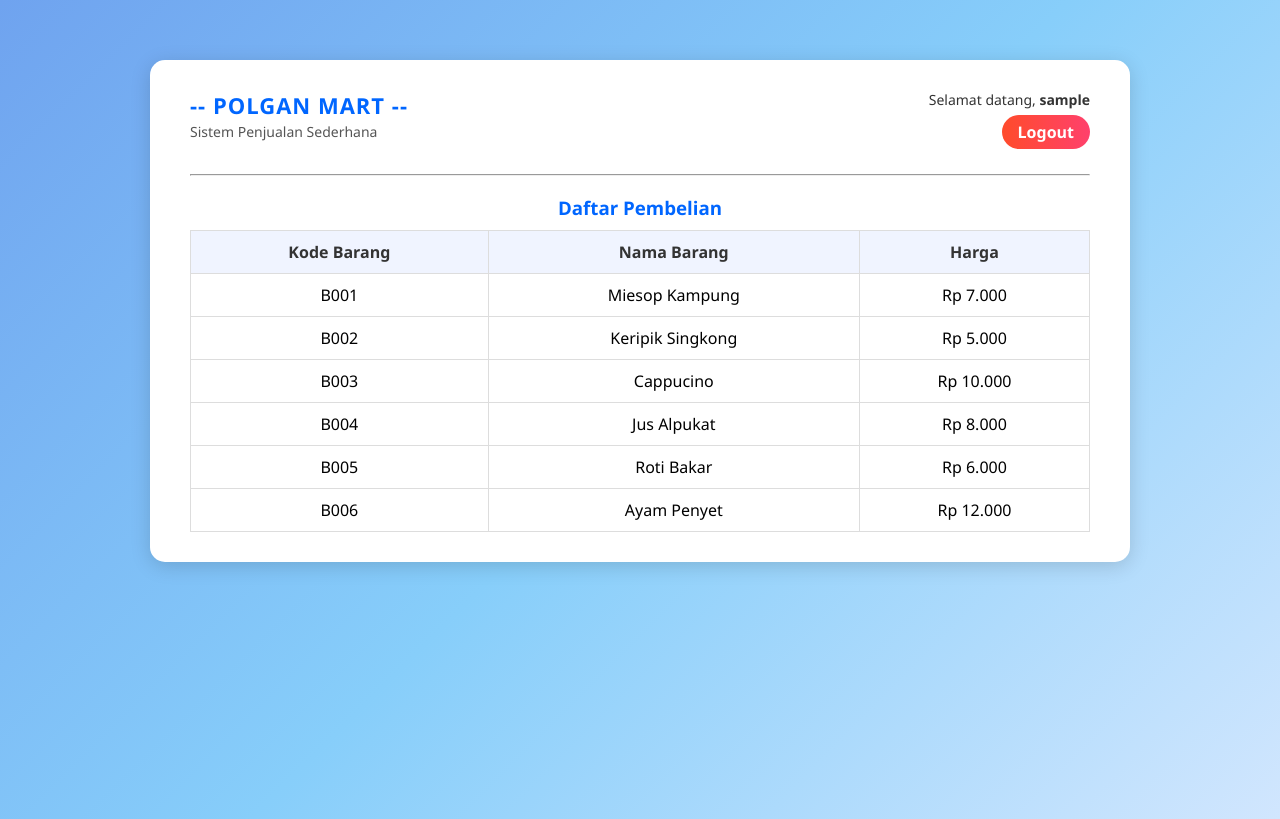
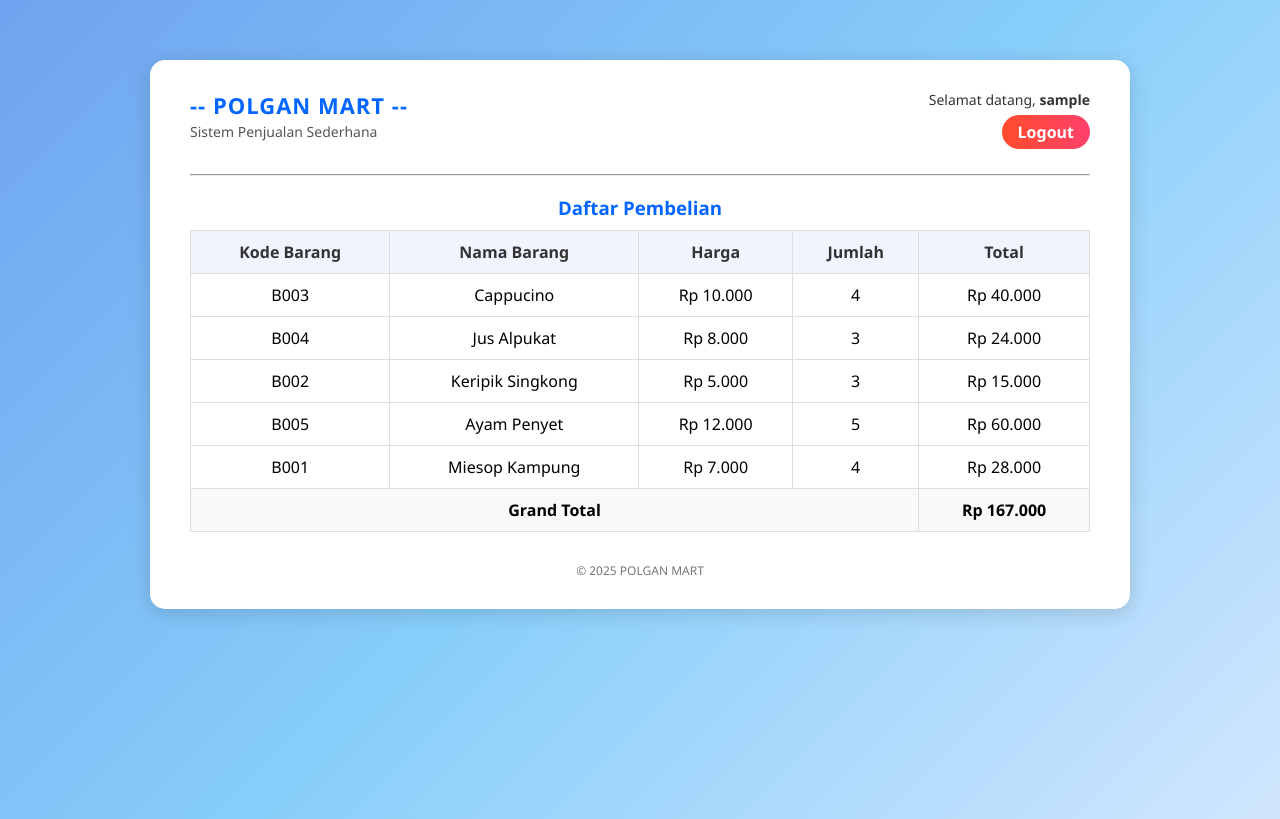
Before and after one commit to kyytink/UTSWEB1_DICKYRIFANDI, a PHP site: page /dashboard.php in a window 1280 px wide. Shown: the top 819 px of the page. Run offline with PHP 8.4, Linux system fonts and the light colour scheme; the visitor is signed in with stand-in values (Sample User, id 1).

Commit message:
Dashboard Penjualan

```diff
--- a/dashboard.php
+++ b/dashboard.php
@@ -8,11 +8,20 @@ if (!isset($_SESSION['username'])) {
 }
 
 // =============================
-// DATA PRODUK (Commit 5)
+// DATA PRODUK (Commit 6 - Menu + Jumlah Acak)
 // =============================
-$kode_barang = ["B001", "B002", "B003", "B004", "B005", "B006"];
-$nama_barang = ["Miesop Kampung", "Keripik Singkong", "Cappucino", "Jus Alpukat", "Roti Bakar", "Ayam Penyet"];
-$harga_barang = [7000, 5000, 10000, 8000, 6000, 12000];
+$produk = [
+    ["kode" => "B001", "nama" => "Miesop Kampung", "harga" => 7000],
+    ["kode" => "B002", "nama" => "Keripik Singkong", "harga" => 5000],
+    ["kode" => "B003", "nama" => "Cappucino", "harga" => 10000],
+    ["kode" => "B004", "nama" => "Jus Alpukat", "harga" => 8000],
+    ["kode" => "B005", "nama" => "Ayam Penyet", "harga" => 12000],
+];
+
+// Acak urutan menu setiap refresh
+shuffle($produk);
+
+$grandtotal = 0;
 ?>
 <!DOCTYPE html>
 <html lang="id">
@@ -36,7 +45,6 @@ $harga_barang = [7000, 5000, 10000, 8000, 6000, 12000];
             padding: 30px 40px;
         }
 
-        /* ====== HEADER FLEX ====== */
         .header {
             display: flex;
             justify-content: space-between;
@@ -44,7 +52,6 @@ $harga_barang = [7000, 5000, 10000, 8000, 6000, 12000];
             margin-bottom: 25px;
         }
         .judul {
-            text-align: left;
             color: #0066ff;
         }
         .judul h2 {
@@ -53,7 +60,7 @@ $harga_barang = [7000, 5000, 10000, 8000, 6000, 12000];
             letter-spacing: 1px;
         }
         .judul p {
-            margin: 2px 0 0 0;
+            margin: 2px 0 0;
             font-size: 14px;
             color: #555;
         }
@@ -80,7 +87,6 @@ $harga_barang = [7000, 5000, 10000, 8000, 6000, 12000];
             transform: scale(1.05);
         }
 
-        /* ====== TABEL PRODUK ====== */
         table {
             width: 100%;
             border-collapse: collapse;
@@ -95,13 +101,11 @@ $harga_barang = [7000, 5000, 10000, 8000, 6000, 12000];
             background-color: #f0f4ff;
             color: #333;
         }
-
         h3 {
             text-align: center;
             color: #0066ff;
             margin-bottom: 10px;
         }
-
         .footer {
             text-align: center;
             font-size: 12px;
@@ -113,13 +117,12 @@ $harga_barang = [7000, 5000, 10000, 8000, 6000, 12000];
 <body>
     <div class="container">
 
-        <!-- Header kiri-kanan -->
+        <!-- Header -->
         <div class="header">
             <div class="judul">
                 <h2>-- POLGAN MART --</h2>
                 <p>Sistem Penjualan Sederhana</p>
             </div>
-
             <div class="user-info">
                 <p>Selamat datang, <b><?= htmlspecialchars($_SESSION['username']); ?></b></p>
                 <a href="logout.php" class="logout">Logout</a>
@@ -135,17 +138,29 @@ $harga_barang = [7000, 5000, 10000, 8000, 6000, 12000];
                 <th>Kode Barang</th>
                 <th>Nama Barang</th>
                 <th>Harga</th>
+                <th>Jumlah</th>
+                <th>Total</th>
             </tr>
-            <?php
-            for ($i = 0; $i < count($kode_barang); $i++) {
-                echo "<tr>
-                        <td>{$kode_barang[$i]}</td>
-                        <td>{$nama_barang[$i]}</td>
-                        <td>Rp " . number_format($harga_barang[$i], 0, ',', '.') . "</td>
-                      </tr>";
-            }
+            <?php foreach ($produk as $item):
+                $jumlah = rand(1, 5);
+                $total = $item['harga'] * $jumlah;
+                $grandtotal += $total;
             ?>
+            <tr>
+                <td><?= $item['kode']; ?></td>
+                <td><?= $item['nama']; ?></td>
+                <td>Rp <?= number_format($item['harga'], 0, ',', '.'); ?></td>
+                <td><?= $jumlah; ?></td>
+                <td>Rp <?= number_format($total, 0, ',', '.'); ?></td>
+            </tr>
+            <?php endforeach; ?>
+            <tr style="background:#f9f9f9; font-weight:bold;">
+                <td colspan="4" align="right">Grand Total</td>
+                <td>Rp <?= number_format($grandtotal, 0, ',', '.'); ?></td>
+            </tr>
         </table>
+
+        <div class="footer">© 2025 POLGAN MART</div>
     </div>
 </body>
 </html>
```
Also changed, not shown: 1 other file.
